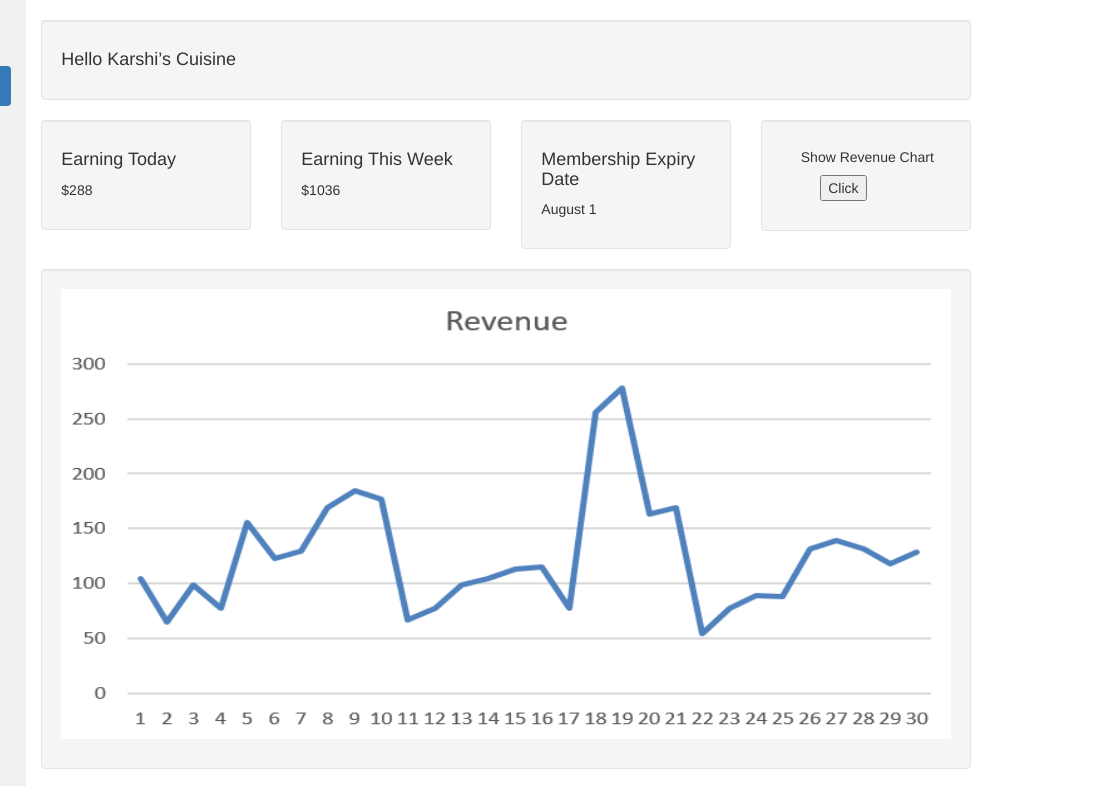
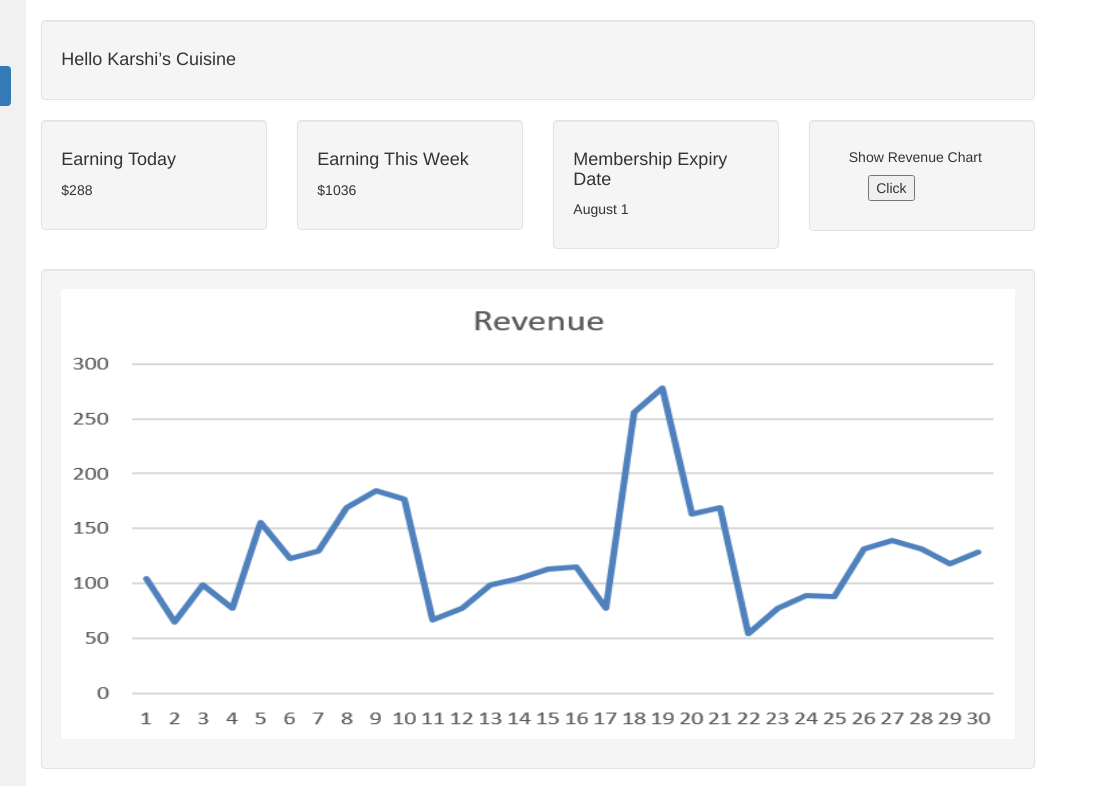
Before and after one commit to kanak3699/Appifax, a plain HTML site: page Businesspage/businessSide.html in a window 1280 px wide. Shown: the top 786 px of the page, 187-1280 px from the left. Drawn offline with nearby package versions, Linux system fonts and the light colour scheme.

Commit message:
Fix the white space

```diff
--- a/Businesspage/businessSide.html
+++ b/Businesspage/businessSide.html
@@ -17,6 +17,9 @@
             height: 100%;
         }
 
+        .col-sm-9 {
+            width: 80%;
+        }
         /* On small screens, set height to 'auto' for the grid */
         @media screen and (max-width: 767px) {
             .row.content {height: auto;}
```
